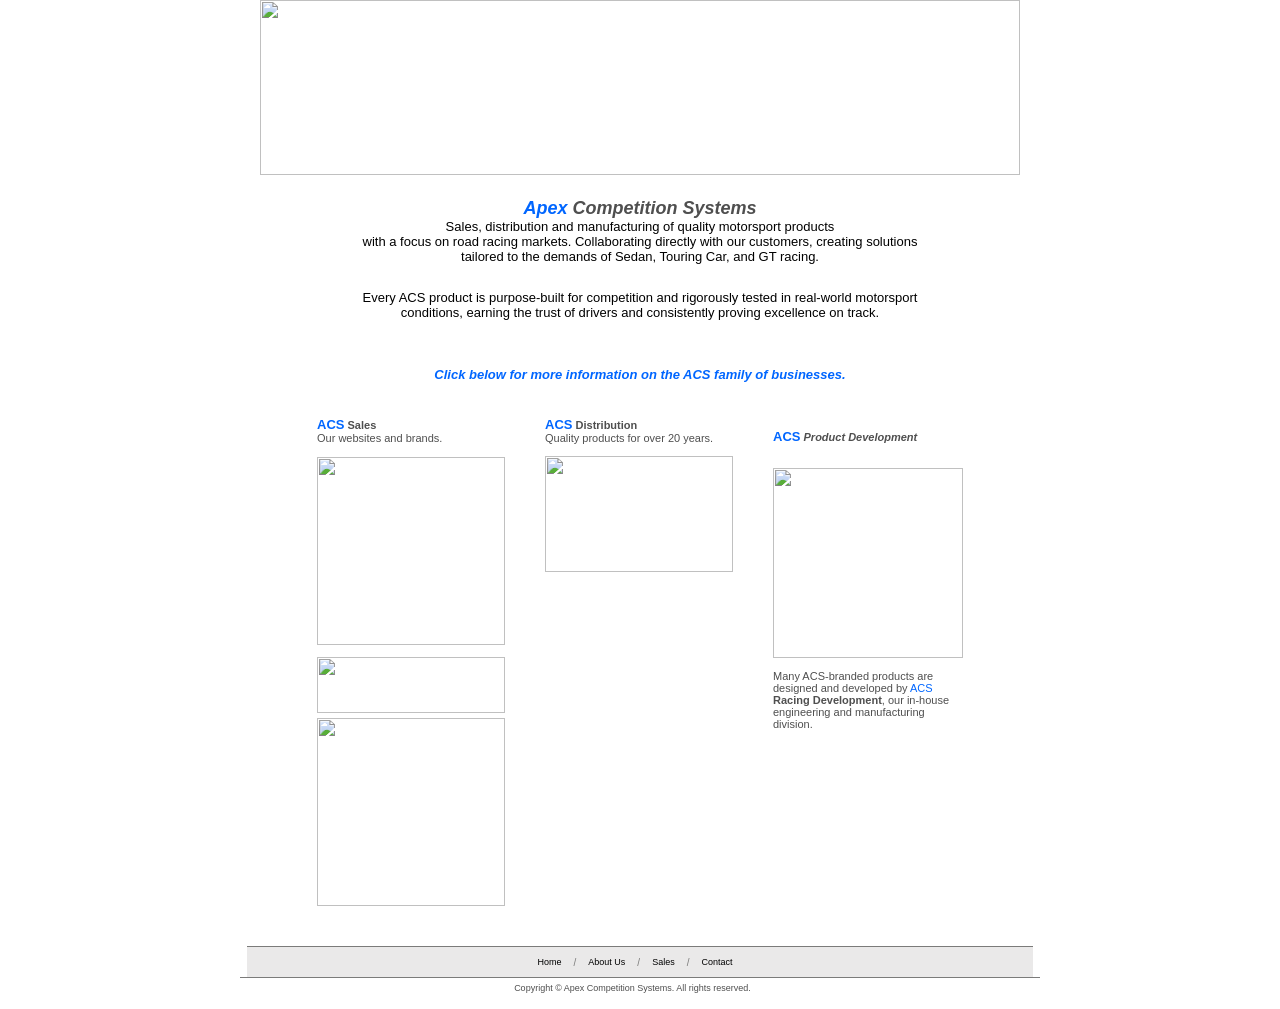
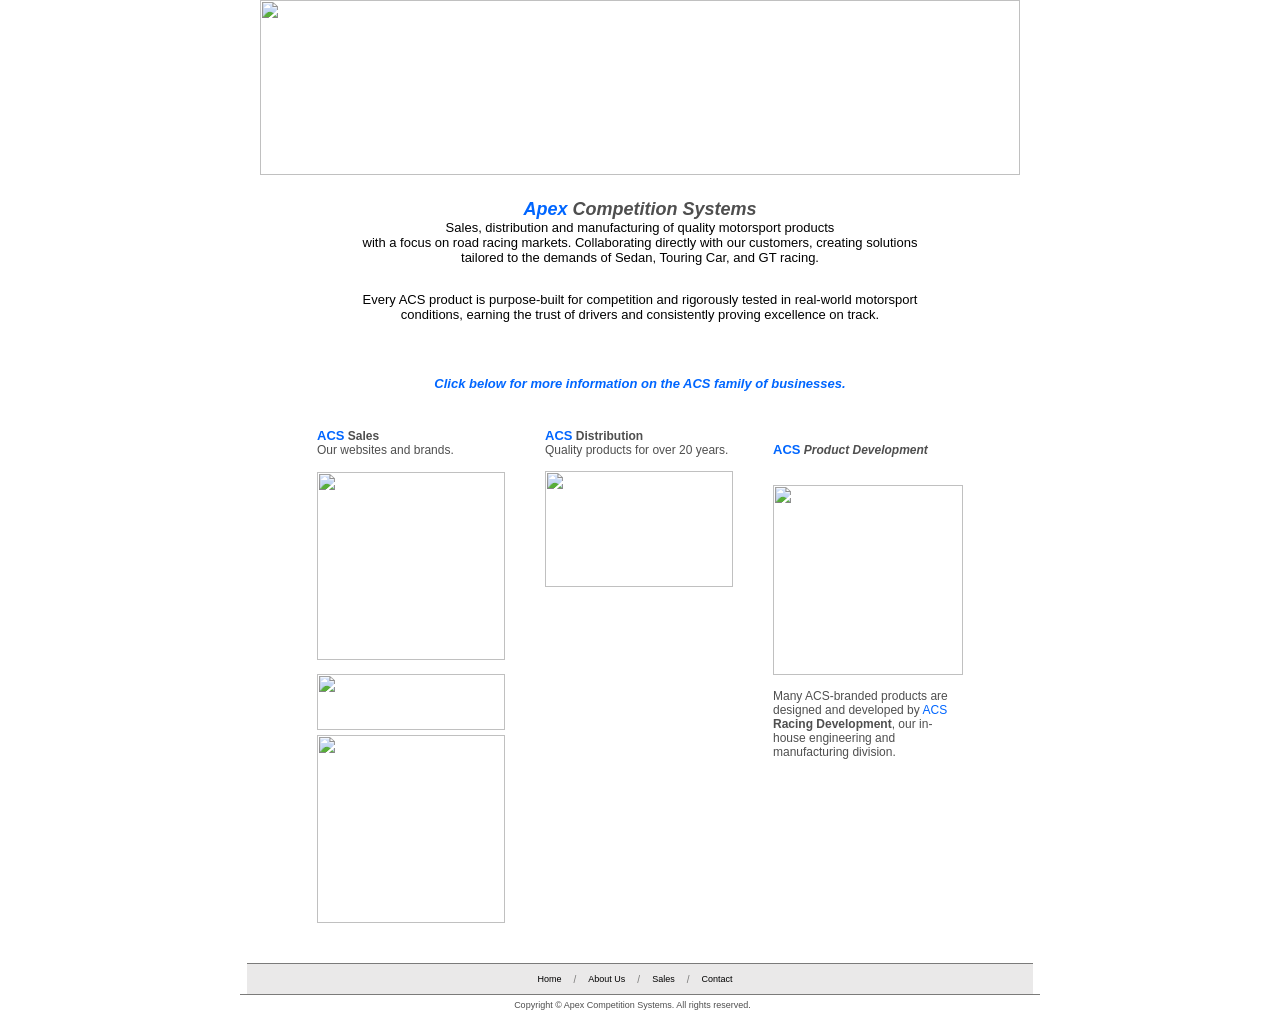

Refresh site pages and shared assets

--- a/js_css/apex_styles.css
+++ b/js_css/apex_styles.css
@@ -71,7 +71,7 @@ FORM {
 
 P, TD, BODY {
    font-family: Arial, Helvetica, sans-serif;
-   font-size: 11px;
+   font-size: 12px;
    color: #4F4F4F;
 }
 
